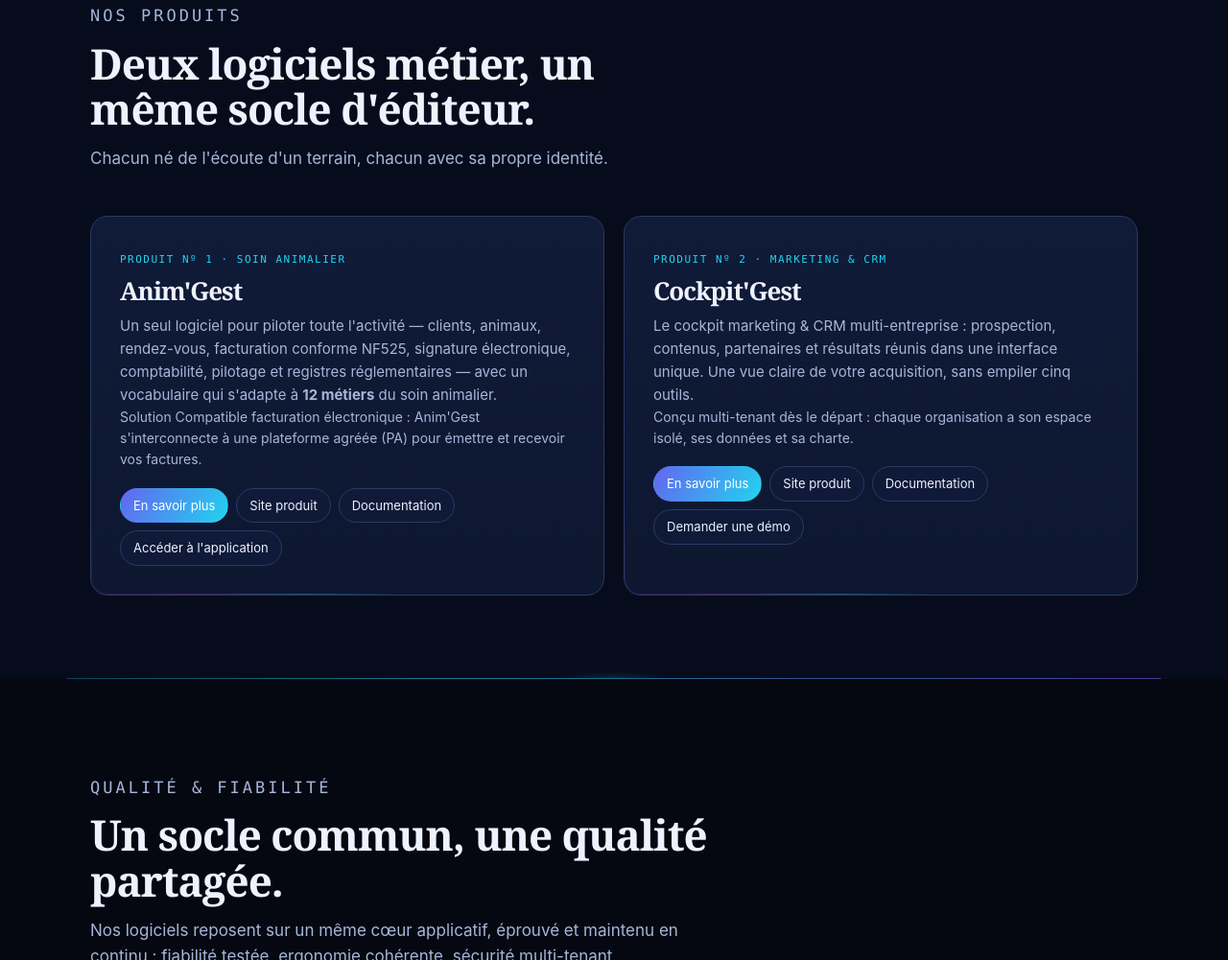
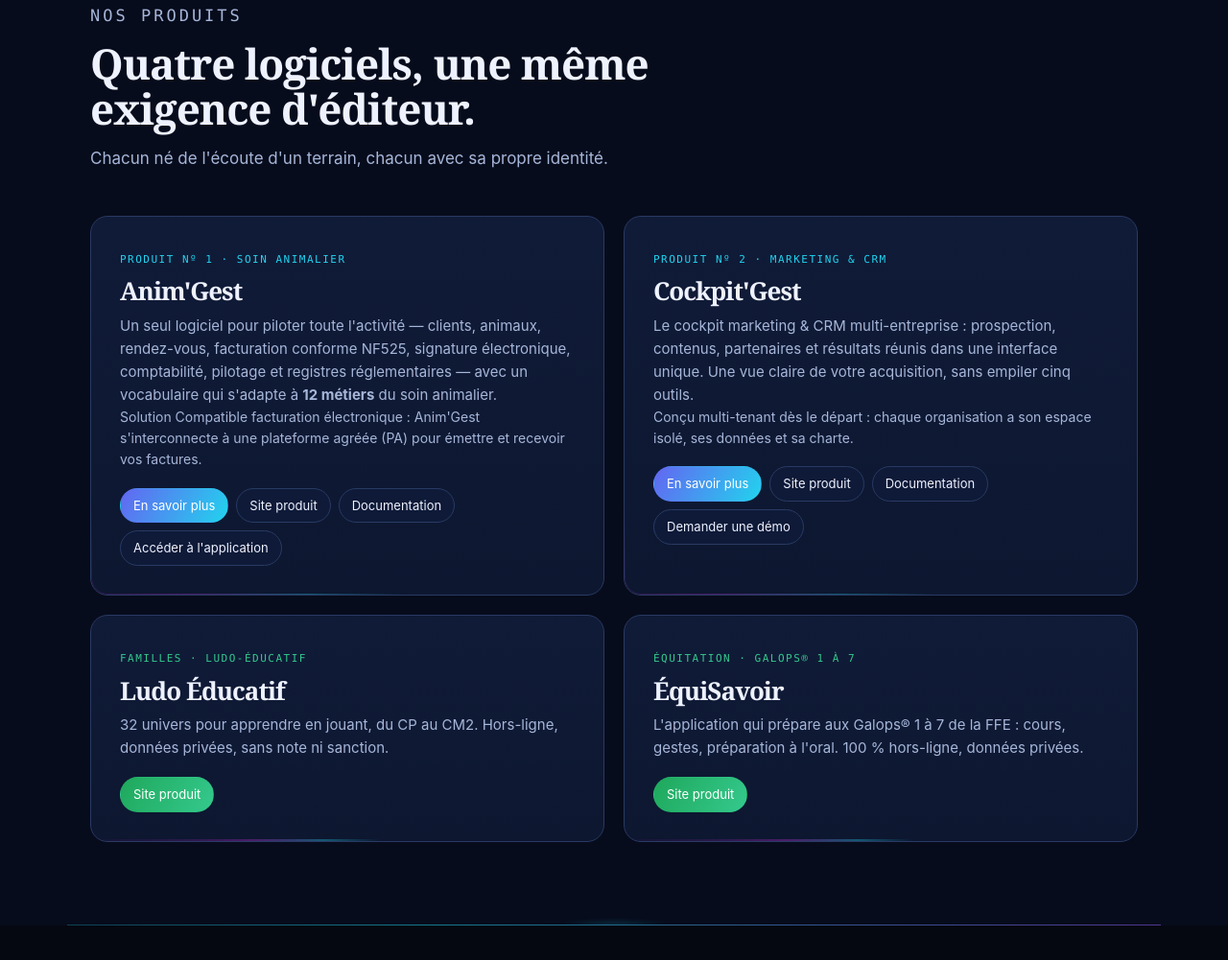
Before and after one commit to nicolashermilly/No-Sages-Editor-Site, a plain HTML site: page index.html in a window 1280 px wide. Shown: the part 1799-2800 px from the top of the page at 96% size. Drawn offline with Linux system fonts and the light colour scheme.

Commit message:
feat(site): gamme a 4 produits - ajout Ludo Educatif et EquiSavoir
Accueil : tuiles Ludo Educatif et EquiSavoir vers leurs sites produit live,
compteurs 2->4, nav et footer. Nav mise a jour sur les 7 pages editeur.
Liens vers ludoeducatif-site et equisavoir-site (sous-domaines live).

Co-Authored-By: Claude Opus 4.8 <noreply@anthropic.com>
Claude-Session: https://claude.ai/code/session_01NsWVcujHV3uPmurTeZUGmm

```diff
--- a/index.html
+++ b/index.html
@@ -16,6 +16,8 @@
   .navlinks a{color:var(--muted);font-size:14px;white-space:nowrap}
   .navlinks a:hover,.navlinks a.active{color:#fff}
   @media(max-width:1040px){.navlinks a:not(.cta-nav){display:none}}
+  .prod.lu .chip.lead{background:linear-gradient(120deg,#1FA85C,#34C98D);border-color:transparent;color:#fff}
+  .prod.lu .badge{color:#34C98D}
 </style>
 </head>
 <body>
@@ -26,6 +28,8 @@
     <a href="./" class="active">Accueil</a>
     <a href="anim-gest/">Anim'Gest</a>
     <a href="cockpit-gest/">Cockpit'Gest</a>
+    <a href="https://ludoeducatif-site.no-sages-editor.com">Ludo&nbsp;Éducatif</a>
+    <a href="https://equisavoir-site.no-sages-editor.com">ÉquiSavoir</a>
     <a href="socle-commun/">Qualité&nbsp;&amp;&nbsp;fiabilité</a>
     <a href="demarche/">Démarche</a>
     <a href="actualites/">Actualités</a>
@@ -42,7 +46,7 @@
     <h1 class="reveal">On édite les logiciels qui font tourner les <em>métiers</em>.</h1>
     <p class="lede reveal">No Sage's Editor conçoit des logiciels métier nés de l'écoute du terrain : pas de SaaS générique, pas d'usine à gaz. Deux produits aujourd'hui, un même principe.</p>
     <div class="proofs reveal">
-      <span class="proof"><span class="pdot"></span><b>2</b> produits métier</span>
+      <span class="proof"><span class="pdot"></span><b>4</b> produits</span>
       <span class="proof"><span class="pdot"></span>Nés de l'écoute terrain</span>
       <span class="proof"><span class="pdot"></span>Conformité française</span>
       <span class="proof"><span class="pdot"></span>Multi-tenant &amp; souverain</span>
@@ -77,7 +81,7 @@
 <section id="produit"><div class="wrap">
   <div class="sec-head reveal">
     <p class="eyebrow">Nos produits</p>
-    <h2 class="big">Deux logiciels métier, un même socle d'éditeur.</h2>
+    <h2 class="big">Quatre logiciels, une même exigence d'éditeur.</h2>
     <p>Chacun né de l'écoute d'un terrain, chacun avec sa propre identité.</p>
   </div>
   <div class="prodgrid">
@@ -104,6 +108,18 @@
         <a class="chip" href="https://cockpitgest-docs.no-sages-editor.com">Documentation</a>
         <a class="chip" href="mailto:contact@no-sages-editor.com?subject=Demande%20de%20d%C3%A9mo%20Cockpit'Gest">Demander une démo</a>
       </div>
+    </div>
+    <div class="live prod lu reveal">
+      <span class="badge">Familles · ludo-éducatif</span>
+      <h3>Ludo Éducatif</h3>
+      <p>32 univers pour apprendre en jouant, du CP au CM2. Hors-ligne, données privées, sans note ni sanction.</p>
+      <div class="chips"><a class="chip lead" href="https://ludoeducatif-site.no-sages-editor.com">Site produit</a></div>
+    </div>
+    <div class="live prod lu reveal">
+      <span class="badge">Équitation · Galops® 1 à 7</span>
+      <h3>ÉquiSavoir</h3>
+      <p>L'application qui prépare aux Galops® 1 à 7 de la FFE : cours, gestes, préparation à l'oral. 100 % hors-ligne, données privées.</p>
+      <div class="chips"><a class="chip lead" href="https://equisavoir-site.no-sages-editor.com">Site produit</a></div>
     </div>
   </div>
 </div></section>
@@ -170,6 +186,8 @@
   <span style="display:flex;gap:18px;flex-wrap:wrap">
     <a href="anim-gest/">Anim'Gest</a>
     <a href="cockpit-gest/">Cockpit'Gest</a>
+    <a href="https://ludoeducatif-site.no-sages-editor.com">Ludo Éducatif</a>
+    <a href="https://equisavoir-site.no-sages-editor.com">ÉquiSavoir</a>
     <a href="socle-commun/">Qualité &amp; fiabilité</a>
     <a href="demarche/">Démarche</a>
     <a href="a-propos/">À propos</a>
```
Also changed, not shown: a-propos/index.html (+2 -0 lines), actualites/index.html (+2 -0 lines), anim-gest/index.html (+2 -0 lines), cockpit-gest/index.html (+2 -0 lines), demarche/index.html (+2 -0 lines), socle-commun/index.html (+2 -0 lines).
